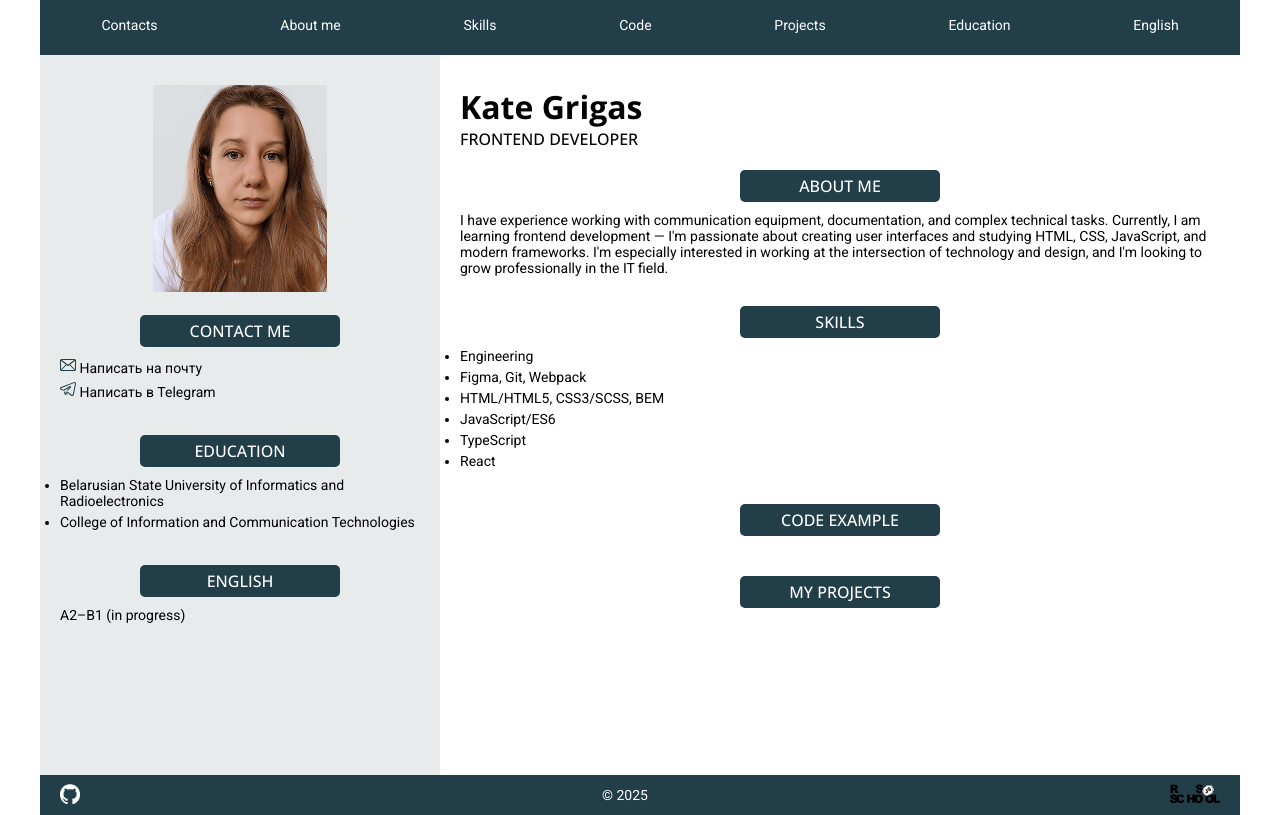
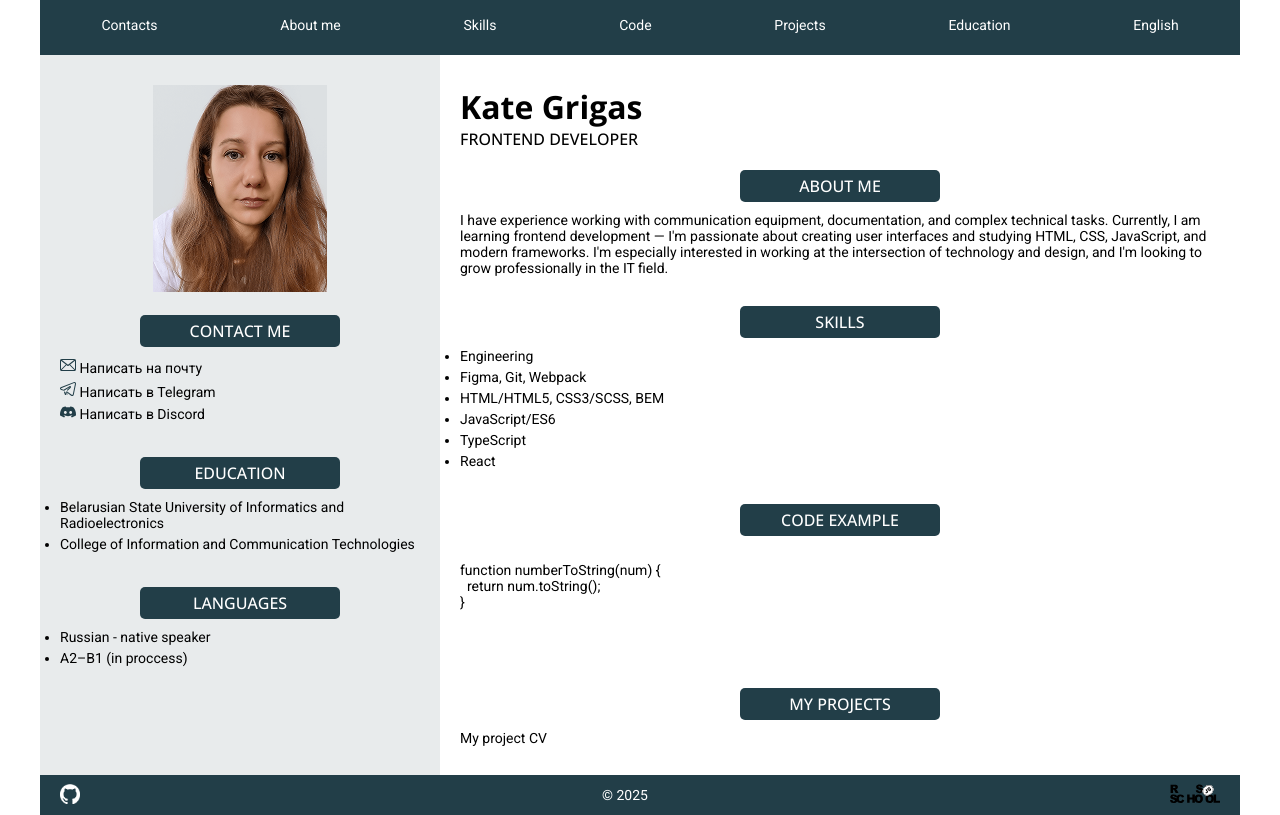
Before and after one commit to grigaskate/rsschool-cv, a plain HTML site: page index.html in a window 1280 px wide. Drawn offline with nearby package versions, Linux system fonts and the light colour scheme.

Commit message:
feat: add code, projects

```diff
--- a/index.html
+++ b/index.html
@@ -43,13 +43,16 @@
 					</div>
 					<ul class="contact">
 						<li class="mail">
-							<img src="assets/svg/icon-mail.svg" alt="e-mail" />
+							<img src="assets/svg/icon-mail.svg" alt="e-mail">
 							<a href="mailto:grigaskate@gmail.com" target="_blank">Написать на почту</a>
 						</li>
 						<li class="telegram">
-							<img src="assets/svg/icon-telegram.svg" alt="telegram" />
+							<img src="assets/svg/icon-telegram.svg" alt="telegram">
 							<a href="https://t.me/katerinagris" target="_blank">Написать в Telegram</a>
-
+						</li>
+						<li class="discord">
+							<img src="./assets/svg/icon-discord.svg" alt="discord">
+							<a href="https://discord.com/users/918159563348389889" target="_blank">Написать в Discord</a>
 						</li>
 					</ul>
 				</section>
@@ -61,8 +64,12 @@
 					</ul>
 				</section>
 				<section class="section" id="english">
-					<div class="section-name">English</div>
-					<p>A2–B1 (in progress)</p>
+					<div class="section-name">Languages</div>
+					<ul>
+						<li>Russian - native speaker</li>
+						<li>A2–B1 (in proccess)</li>
+					</ul>
+
 				</section>
 			</div>
 			<div class="right-side">
@@ -91,9 +98,18 @@
 				</section>
 				<section class="section" id="code">
 					<div class="section-name">Code example</div>
+					<pre>
+						<code>
+function numberToString(num) {
+  return num.toString();
+}
+
+						</code>
+					</pre>
 				</section>
 				<section class="section" id="projects">
 					<div class="section-name">My projects</div>
+					<a href="https://grigaskate.github.io/rsschool-cv/" target="_blank">My project CV</a>
 				</section>
 			</div>
 		</div>
```
Also changed, not shown: assets/svg/icon-discord.svg (added).
